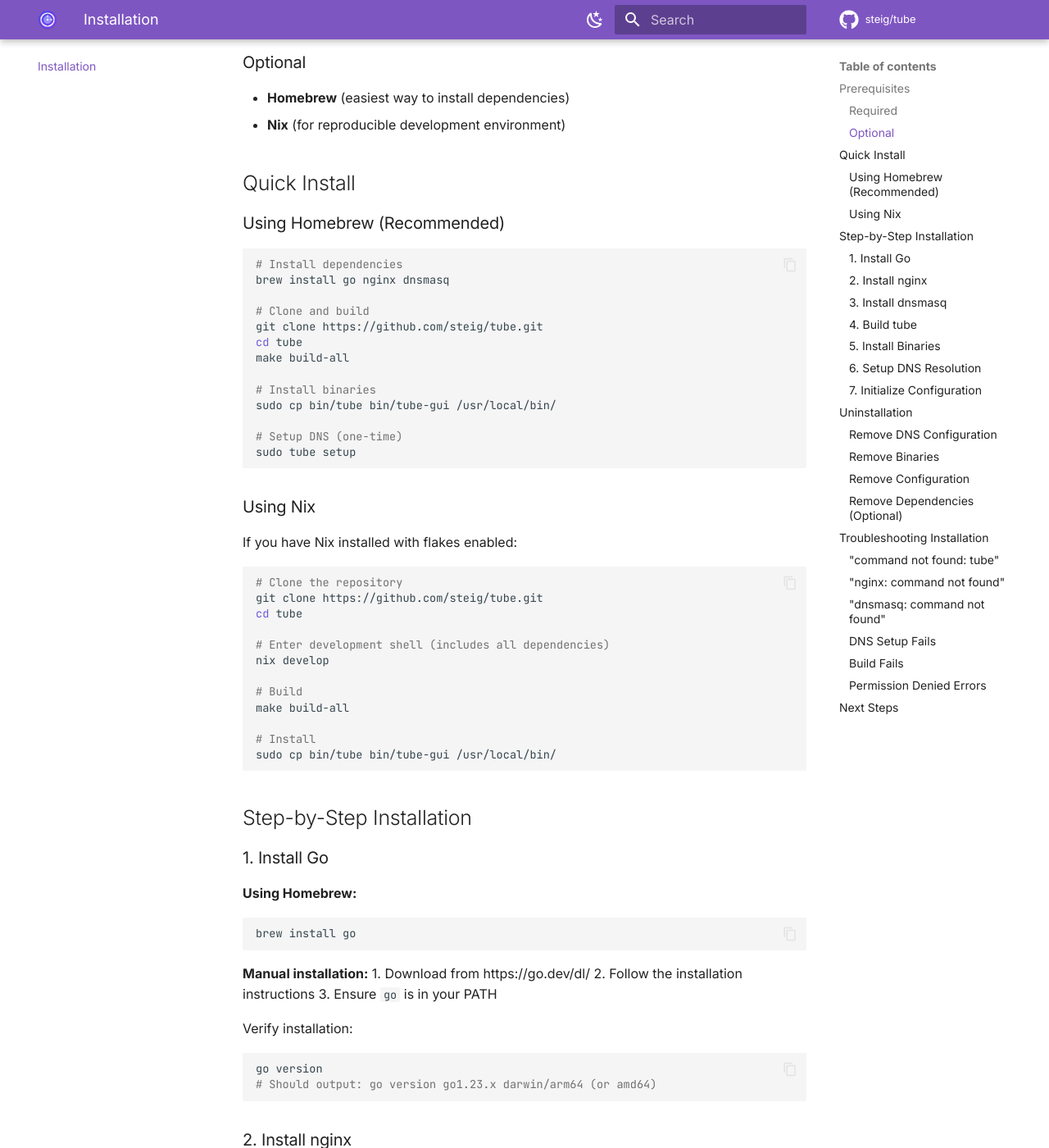
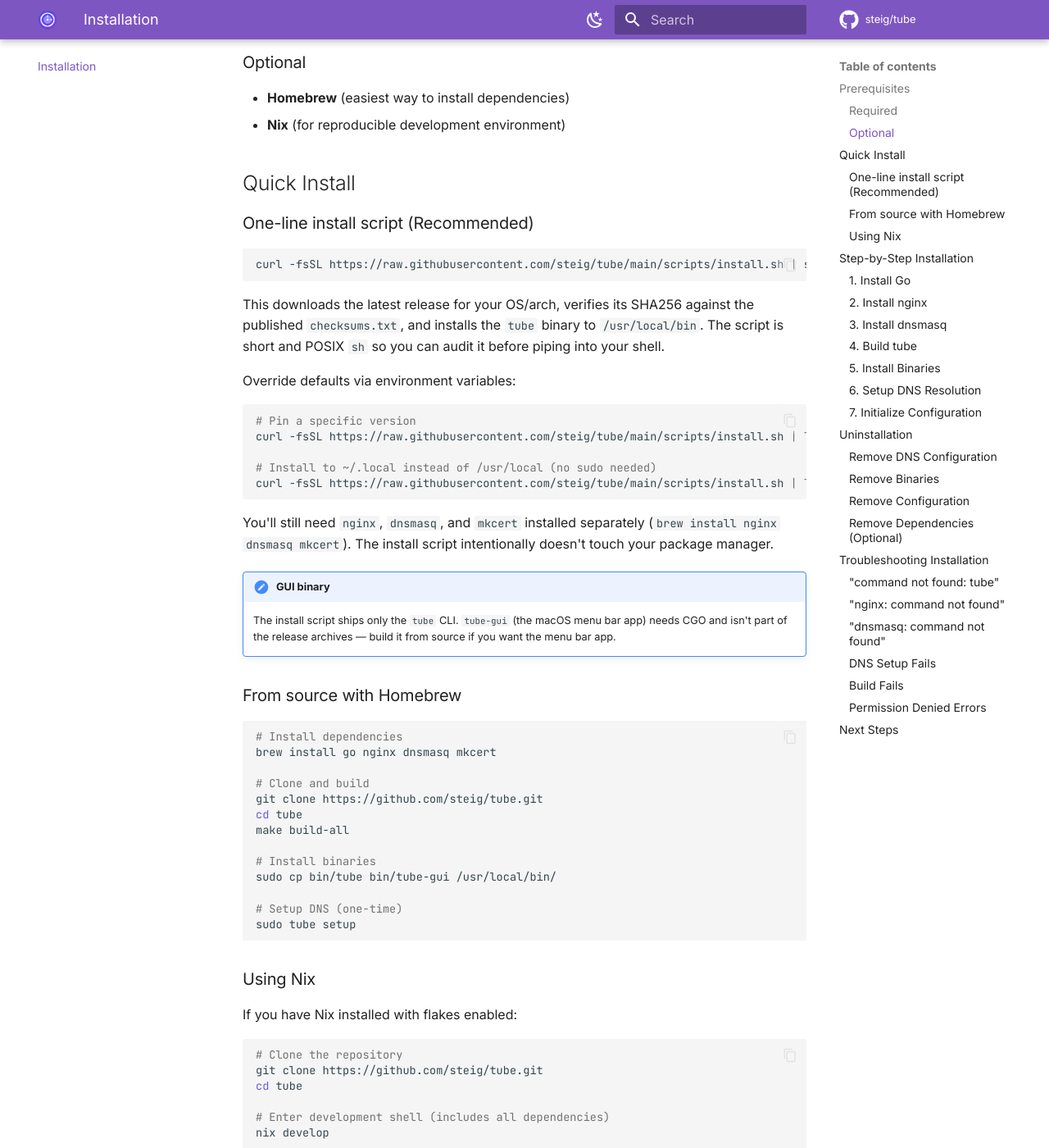
Before and after one commit to steig/tube, an MkDocs documentation site: the page built from docs/installation.md, in a window 1280 px wide and 1400 px high, scrolled down 488 px. Shown: the whole window at 82% size. Built offline with MkDocs 1.6.1 and Material for MkDocs 9.7.7, drawn with Linux system fonts in a browser that asks for light colours; comment, search, counter and statistics services are not loaded.

Commit message:
feat: add scripts/install.sh + docs entry
POSIX sh installer designed for `curl -fsSL .../install.sh | sh`.

What it does:
- Detects darwin/linux + amd64/arm64
- Resolves the latest release tag via the redirect on /releases/latest
  (no jq needed, no API rate-limit headaches)
- Downloads the matching tar.gz + checksums.txt
- Verifies SHA256 (shasum on macOS, sha256sum on Linux)
- Extracts the tube binary and installs to $TUBE_PREFIX/bin
- Detects when sudo is needed, with a --yes flag for non-interactive use
- Short-circuits if the same version is already installed
- Prints concise next steps (deps, init, setup, add, start)

Overrides via env: TUBE_VERSION, TUBE_PREFIX, TUBE_REPO, TUBE_NO_COLOR.
Flags: --version, --prefix, --yes, --help.

End-to-end tested locally against the v0.1.0 release on darwin/arm64:
download + checksum + extract + install + idempotent re-run all green.

Co-Authored-By: Claude Opus 4.7 (1M context) <noreply@anthropic.com>

````diff
--- a/docs/installation.md
+++ b/docs/installation.md
@@ -16,11 +16,41 @@ This guide covers all installation methods for tube.
 
 ## Quick Install
 
-### Using Homebrew (Recommended)
+### One-line install script (Recommended)
+
+```bash
+curl -fsSL https://raw.githubusercontent.com/steig/tube/main/scripts/install.sh | sh
+```
+
+This downloads the latest release for your OS/arch, verifies its SHA256 against
+the published `checksums.txt`, and installs the `tube` binary to
+`/usr/local/bin`. The script is short and POSIX `sh` so you can audit it before
+piping into your shell.
+
+Override defaults via environment variables:
+
+```bash
+# Pin a specific version
+curl -fsSL https://raw.githubusercontent.com/steig/tube/main/scripts/install.sh | TUBE_VERSION=v0.1.0 sh
+
+# Install to ~/.local instead of /usr/local (no sudo needed)
+curl -fsSL https://raw.githubusercontent.com/steig/tube/main/scripts/install.sh | TUBE_PREFIX="$HOME/.local" sh
+```
+
+You'll still need `nginx`, `dnsmasq`, and `mkcert` installed separately
+(`brew install nginx dnsmasq mkcert`). The install script intentionally
+doesn't touch your package manager.
+
+!!! note "GUI binary"
+    The install script ships only the `tube` CLI. `tube-gui` (the macOS menu
+    bar app) needs CGO and isn't part of the release archives — build it from
+    source if you want the menu bar app.
+
+### From source with Homebrew
 
 ```bash
 # Install dependencies
-brew install go nginx dnsmasq
+brew install go nginx dnsmasq mkcert
 
 # Clone and build
 git clone https://github.com/steig/tube.git
````
Also changed, not shown: 1 other file.
